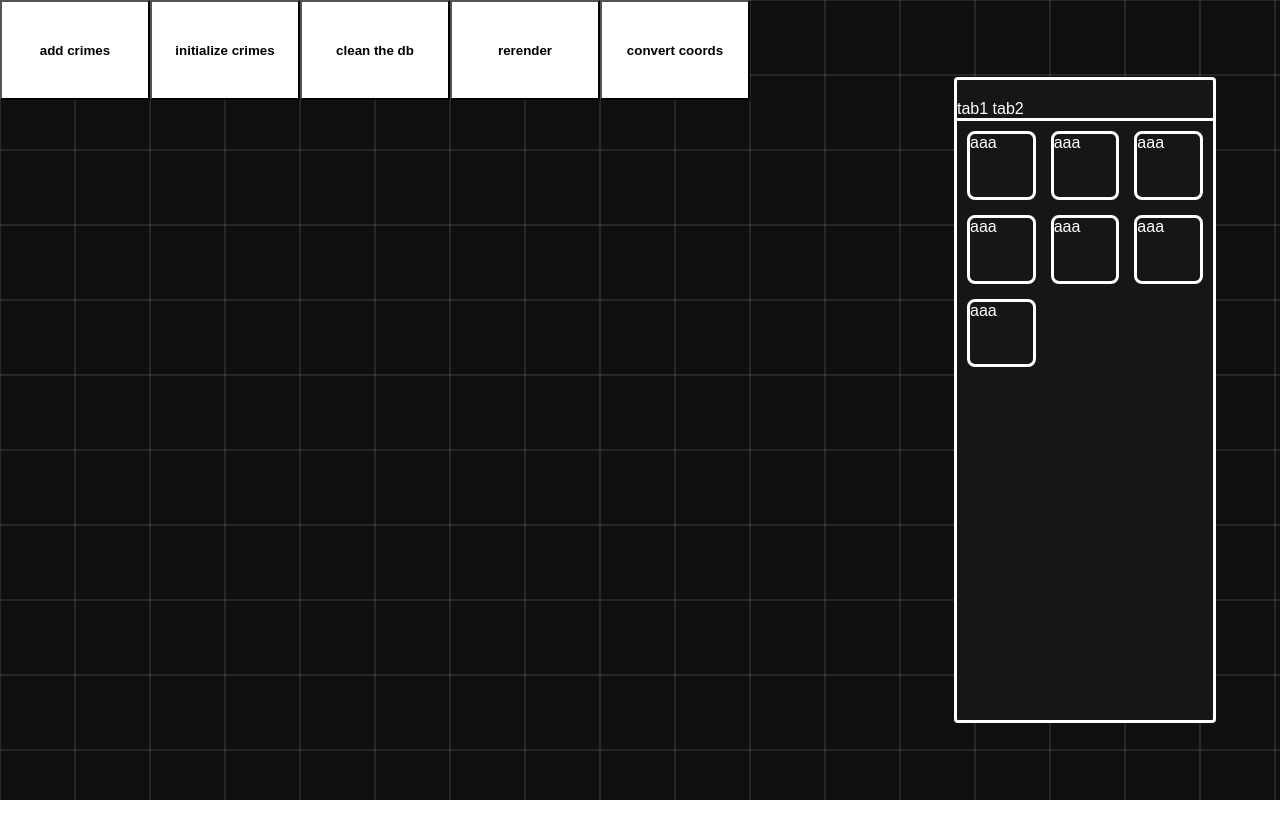
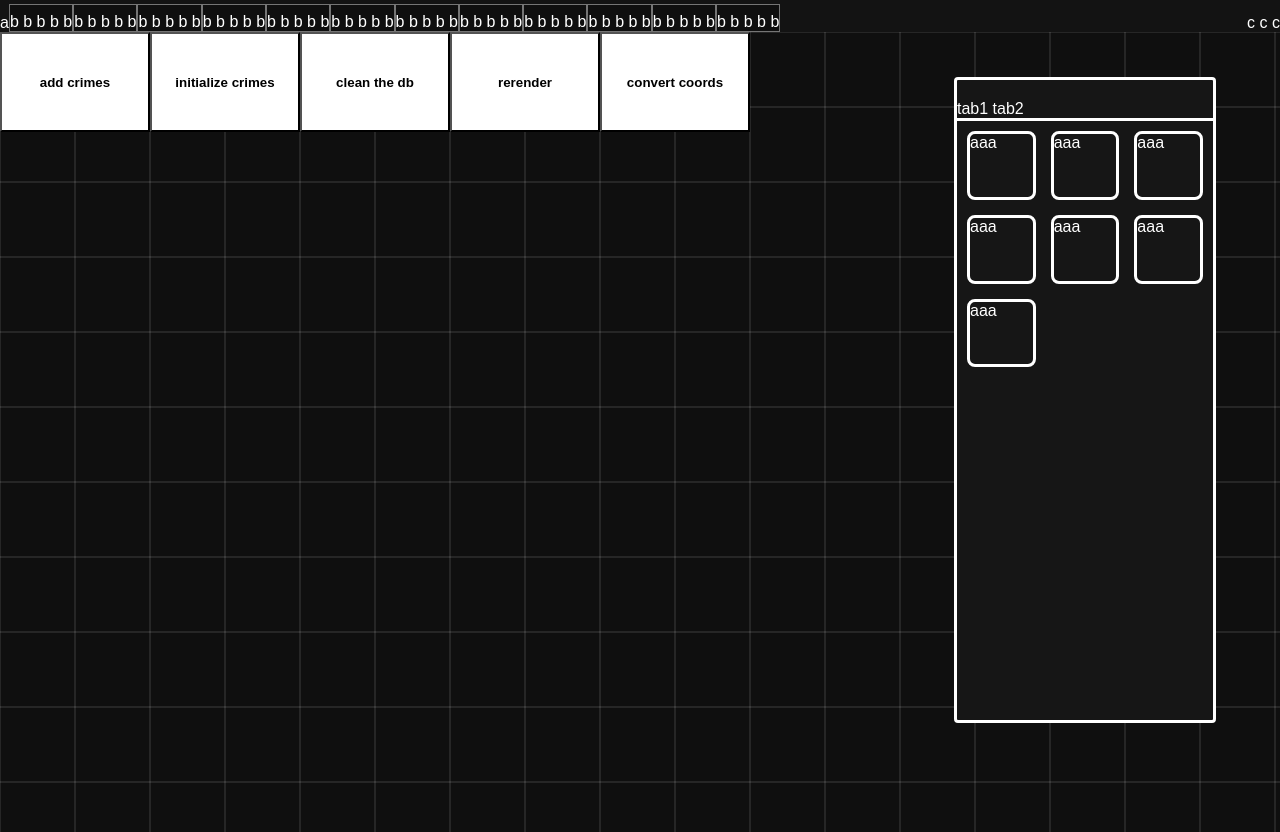
Before and after one commit to maksiksq/old-Lirith-archive, a Nuxt app: page / in a window 1280 px wide. Before the commit the page ends 800 px from the top, so only its background shows below. Built offline with nearby package versions, Linux system fonts and the light colour scheme.

Commit message:
started on tabs

```diff
--- a/app.vue
+++ b/app.vue
@@ -9,13 +9,10 @@ onMounted(() => {
 <template>
   <div>
     <NuxtLayout>
-      <header>
-        <!-- // later onwards gonna replace this with a custom window thing with tabs but for now just laying this out -->
-      </header>
+      <OsHead></OsHead>
       <main ref="main">
         <NuxtPage/>
       </main>
-
     </NuxtLayout>
   </div>
 </template>
--- /dev/null
+++ b/components/OsHead.vue
@@ -0,0 +1,83 @@
+<script setup lang="ts">
+
+const tabs = ref([
+  {name: "homeTab", path: "", home: true},
+  {name: "exampleTab1", path: "", home: false},
+  {name: "exampleTab2", path: "", home: false},
+  {name: "exampleTab2", path: "", home: false},
+  {name: "exampleTab2", path: "", home: false},
+  {name: "exampleTab2", path: "", home: false},
+  {name: "exampleTab2", path: "", home: false},
+  {name: "exampleTab2", path: "", home: false},
+  {name: "exampleTab2", path: "", home: false},
+  {name: "exampleTab2", path: "", home: false},
+  {name: "exampleTab2", path: "", home: false},
+  {name: "exampleTab2", path: "", home: false},
+])
+
+</script>
+
+<template>
+  <header>
+    <div class="icon">
+      <p>a</p>
+    </div>
+    <div class="tabs">
+      <div v-for="tab in tabs" class="tab">
+        <p>b b b b b</p>
+      </div>
+    </div>
+    <div class="OsButtonWrap">
+      <p>c c c</p>
+    </div>
+
+  </header>
+</template>
+
+<style scoped lang="scss">
+header {
+  display: flex;
+  flex-direction: row;
+  justify-content: flex-start;
+  align-items: flex-end;
+
+  background-color: #131313;
+
+  height: 4vh;
+
+  div {
+    height: 100%;
+
+    display: flex;
+    align-items: flex-end;
+  }
+
+  .icon {
+  }
+
+  .tabs {
+    display: flex;
+    flex-direction: row;
+
+    .tab {
+      display: flex;
+      align-content: flex-end;
+      background-color: #0F0F0F;
+
+      border: solid 1px #757575;
+      height: 80%;
+
+
+    }
+  }
+
+
+
+  .OsButtonWrap {
+    display: flex;
+    flex-direction: row;
+
+    margin-left: auto;
+  }
+}
+</style>
```
